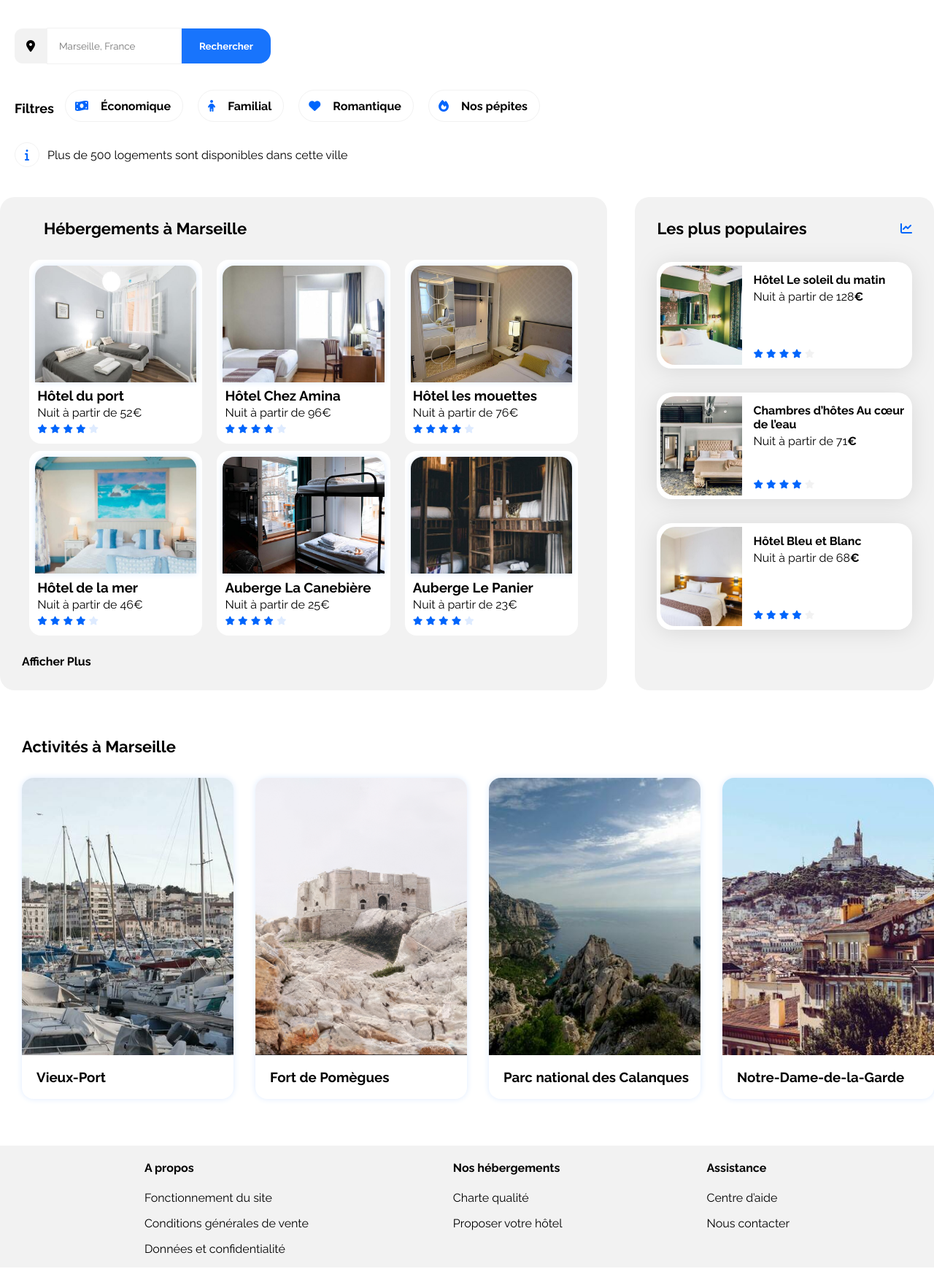
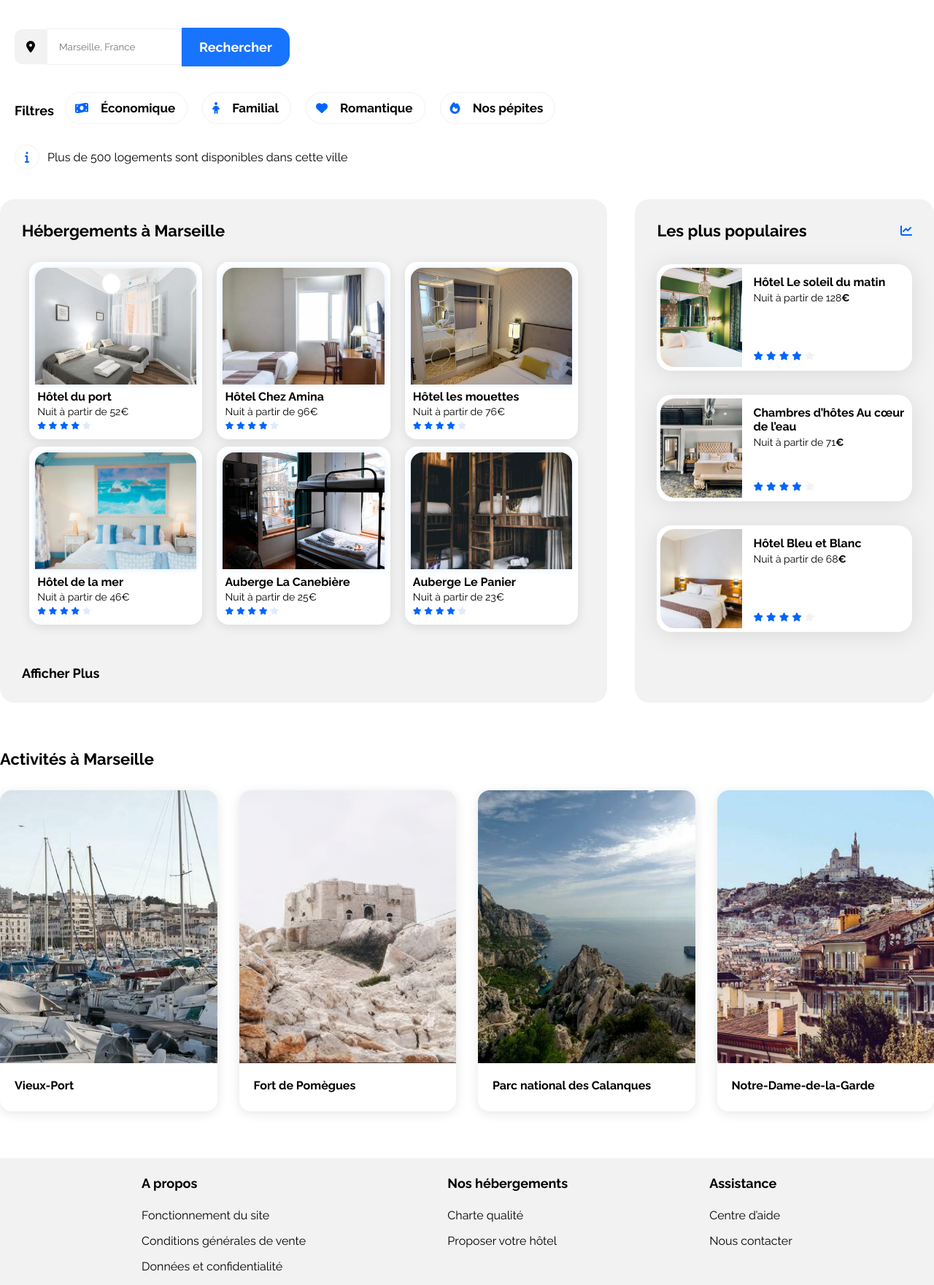
Before and after one commit to KnoweExp/Booki-Projet2, a plain HTML site: page index.html in a window 1280 px wide. Shown: the part 214-1975 px from the top of the page at 73% size. Before the commit the page ends 1951 px from the top, so only its background shows below. Drawn offline with Linux system fonts and the light colour scheme.

Commit message:
fix border shadow font size mobile background

```diff
--- a/css/style.css
+++ b/css/style.css
@@ -51,9 +51,7 @@
     padding-bottom: 30px;
   }
 
-  .filtre span {
-    font-size: 17px;
-  }
+/* ********** Recherche Section ********** */
 
 .recherche__titre1 {
   font-size: 22px;
@@ -67,10 +65,6 @@
   padding: 2rem;
   border-top: 3px solid transparent;
 }
-
-  /* nav a:hover {
-      border-top-color: var(--blue);
-    } */
 
 .nav__links a:hover {
   border-top: 2px solid #0065fc;
@@ -113,13 +107,6 @@
   overflow: hidden;
 }
 
-  .main-container {
-    width: 100%;
-    max-width: 1440px;
-    box-sizing: border-box;
-    margin: 0px 50px;
-  }
-
 .recherche__filtre .fas {
   color: var(--main-color);
   padding: 1rem 0rem 1rem 1rem;
@@ -143,6 +130,7 @@
 .recherche__filtre span {
   font-weight: bold;
   padding: 1rem;
+  font-size: 17px;
 }
 
 .recherche__filtre:hover {
@@ -161,6 +149,7 @@
   color: var(--main-color);
   width: 2rem;
   height: 2rem;
+  min-width: 2rem;
   border: 1.5px solid var(--main-bg-color);
   border-radius: 50%;
   display: flex;
@@ -168,18 +157,25 @@
   justify-content: center;
 }
 
+/* .filtre span {
+  font-size: 17px;
+} */
+
+  .main-container {
+    width: 100%;
+    max-width: 1440px;
+    box-sizing: border-box;
+    margin: 0px 50px;
+  }
+
   .section-title {
     margin: 0;
     font-size: 22px;
   }
 
-  .section-title.section-title--bottom {
+  /* .section-title.section-title--bottom {
     padding: 0px 0px 30px 30px;
-  }
-
-
-
-
+  } */
 
   .card {
     background-color: white;
@@ -218,9 +214,21 @@
     box-sizing: border-box;
   }
 
+  .hebergements-and-populaires h3{
+    font-size: 16px;
+  }
+
+  .hebergements-and-populaires p {
+    font-size: 14px;
+  }
+
+
   /****** Hebergements ***********/
   .hebergements {
     width: 65%;
+    display: flex;
+    flex-direction: column;
+    gap: 30px;
   }
 
   .hebergements-list {
@@ -254,6 +262,7 @@
     padding: 0.5rem;
     margin: 0 10px 10px 10px;
     flex-grow: 1;
+    box-shadow: 0px 3px 15px rgba(0, 0, 0, 0.1);
   }
 
   .hebergements-item img {
@@ -327,6 +336,9 @@
 
   .section-activite-marseille {
     margin-bottom: 4rem;
+    display: flex;
+    flex-direction: column;
+    gap: 30px;
   }
 
   .activite-marseille {
@@ -339,7 +351,7 @@
     flex-direction: column;
     flex-basis: 33%;
     border-radius: 16px;
-    box-shadow: 0 0 8px var(--filter-bg-color);
+    box-shadow: 0px 3px 15px rgba(0, 0, 0, 0.1);
     height: 440px;
     width: 300px;
 
@@ -351,13 +363,14 @@
   }
 
   .card-content-am img {
-    height: 90%;
+    height: 85%;
     width: 100%;
     object-fit: cover;
     border-radius: 16px 16px 0 0;
   }
 
   .card-title-am h3 {
+    font-size: 16px;
     display: flex;
     align-items: center;
     margin: auto 0;
@@ -365,7 +378,26 @@
     margin-left: 20px;
   }
 
-  /* FOOTER */
+  .typography__large {
+    font-size: 22px;
+  }
+
+  .typography__medium {
+    font-size: 18px;
+  }
+
+  .typography__normal {
+    font-size: 16px;
+  }
+
+  .typography__small {
+    font-size: 17px;
+  }
+
+
+
+
+  /* ********** Footer ********** */
 
   footer {
     display: flex;
@@ -414,7 +446,7 @@
     }
 
     .card-content-am {
-      height: 270px;
+      height: 230px;
       width: 193.5px;
     }
     footer {
@@ -465,13 +497,17 @@
       display: block;
     }
 
+    .hebergements {
+        background-color: white;
+    }
+
     .activite-marseille {
       flex-direction: column;
       align-items: center;
     }
 
     .card-content-am {
-      width: 85%;
+      width: 100%;
     }
 
     footer {
@@ -515,6 +551,18 @@
     .main-container {
         margin: 0px;
         }
+
+    .section-activite-marseille {
+        padding: 30px;
+    }
+
+    .hebergements-and-populaires section {
+        background-color: white;
+    }
+
+    .hebergements-and-populaires > .populaires {
+        background-color: var(--main-bg-color);
+    }
   }
 
   @media (max-width: 450px) {
--- a/index.html
+++ b/index.html
@@ -21,12 +21,16 @@
   </head>
 
   <body>
+    <!-- Conteneur principal -->
     <div class="main-container">
       <header>
+        <!-- Navigation -->
         <nav class="flex">
+            <!-- Logo -->
           <a class="nav__logo">
             <img src="/images/logo/Booki.png" alt="booki logo" />
           </a>
+          <!-- Liens de navigation -->
           <div class="nav__links">
             <a href="#ancre-hebergements-marseille">Hébergements</a>
             <a href="#ancre-activite-marseille">Activités</a>
@@ -34,19 +38,25 @@
         </nav>
       </header>
       <main>
+        <!-- Section de recherche -->
         <div class="recherche">
           <h1 class="recherche__titre1">
             Trouver votre hébergement pour des vacances de rêve
           </h1>
           <p>En plein centre ville ou en pleine nature</p>
+          <form action="/votre-page-de-traitement" method="GET">
+            <!-- Formulaire de recherche -->
             <div class="recherche__form-rech">
               <i class="fas fa-map-marker-alt"></i>
-            <input type="text" placeholder="Marseille, France" />
-            <button>
-              <span class="rech-loupe">Rechercher</span>
+              <input type="text" name="lieu" placeholder="Marseille, France" />
+              <button type="submit">
+                <span class="recherche__rech-loupe typography__medium">Rechercher</span>
                 <i class="fa fa-search" aria-hidden="true"></i>
               </button>
             </div>
+          </form>
+
+          <!-- Options de filtrage -->
           <div class="recherche__options">
             <h2>Filtres</h2>
             <div class="recherche__filtre-liste">
@@ -69,15 +79,18 @@
             </div>
           </div>
 
+           <!-- Message d'information -->
           <div class="recherche__info-msg">
             <i class="fas fa-info"></i>
             <p>Plus de 500 logements sont disponibles dans cette ville</p>
           </div>
         </div>
 
+        <!-- Section des hébergements et des plus populaires -->
         <div class="hebergements-and-populaires">
           <section id="ancre-hebergements-marseille" class="hebergements">
-            <h2 class="section-title section-title--bottom">Hébergements à Marseille</h2>
+            <h2 class="section-title typography__large">Hébergements à Marseille</h2>
+            <!-- Liste des hébergements -->
             <div class="hebergements-list">
               <div class="hebergements-item">
                 <img
@@ -155,13 +168,15 @@
                 </p>
               </div>
             </div>
-            <a href="#">Afficher Plus</a>
+            <a class="typography__medium" href="#">Afficher Plus</a>
           </section>
-          <section class="populaires">
+          <!-- Section des plus populaires -->
+          <section class="populaires background-grey">
             <div class="populaires-title">
               <h2 class="section-title">Les plus populaires</h2>
               <i class="fas fa-chart-line blue" aria-hidden="true"></i>
             </div>
+            <!-- Liste des plus populaires -->
             <div class="populaires-cards">
               <article class="card">
                 <img
@@ -279,13 +294,13 @@
             </div>
           </section>
         </div>
+
+        <!-- Section des activités à Marseille -->
         <section
-          id="ancre-activite-marseille"
-          class="section-activite-marseille"
-        >
-          <h2 class="section-title section-title--bottom">Activités à Marseille</h2>
+          id="ancre-activite-marseille" >
+        <div class="section-activite-marseille">
+            <h2 class="section-title typography__large">Activités à Marseille</h2>
           <div class="activite-marseille">
-            <div></div>
             <div class="card-content-am">
               <img src="images/activites/reno-laithienne.jpg" alt="bateaux au vieux Port" />
               <div class="card-title-am">
@@ -314,22 +329,25 @@
               </div>
             </div>
         </div>
+
+
         </section>
       </main>
+      <!-- Pied de page -->
       <footer>
         <div>
-          <h4>A propos</h4>
+          <h4 class="typography__medium">A propos</h4>
           <p><a href="#">Fonctionnement du site</a></p>
           <p><a href="#">Conditions générales de vente</a></p>
           <p><a href="#">Données et confidentialité</a></p>
         </div>
         <div>
-          <h4>Nos hébergements</h4>
+          <h4 class="typography__medium">Nos hébergements</h4>
           <p><a href="#">Charte qualité</a></p>
           <p><a href="#">Proposer votre hôtel</a></p>
         </div>
         <div>
-          <h4>Assistance</h4>
+          <h4 class="typography__medium">Assistance</h4>
           <p><a href="#">Centre d’aide</a></p>
           <p><a href="#">Nous contacter</a></p>
         </div>
```
Also changed, not shown: 1 other file. Lines whose indentation alone changed are shown as unchanged.
